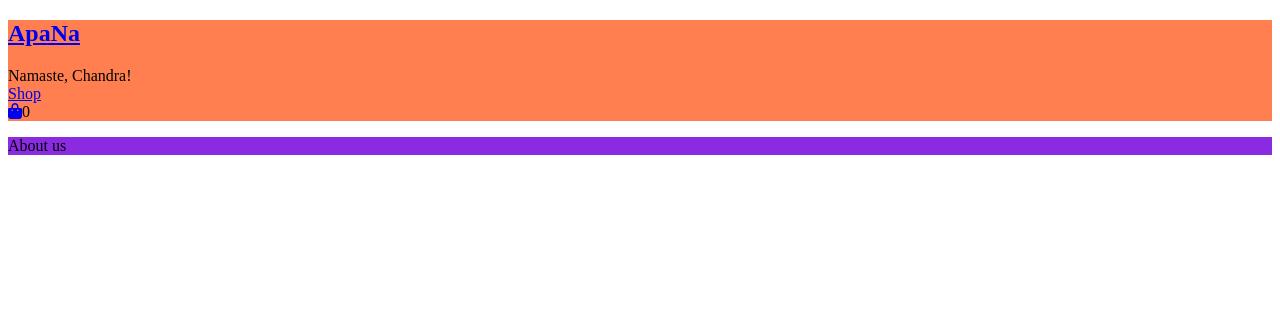
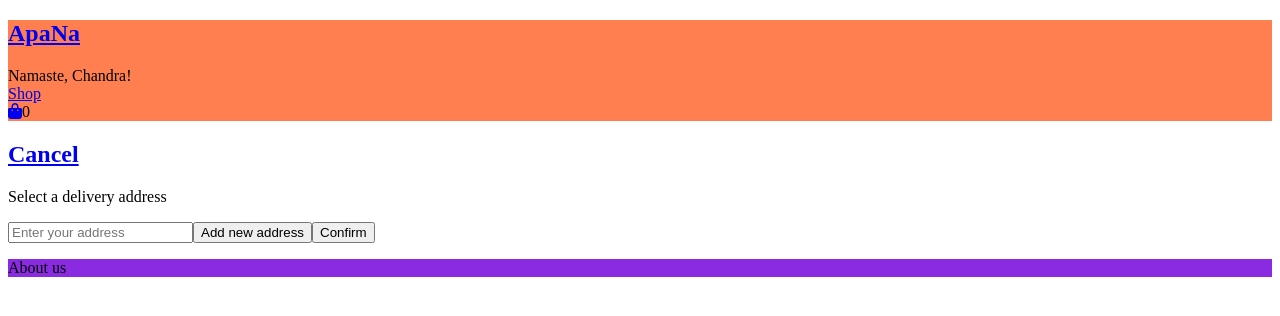
Before and after one commit to CodeSurfer3022/Shopping-cart, a React (Create React App) app: page /buy in a window 1280 px wide. Shown: the top 316 px of the page. Built offline with nearby package versions, Linux system fonts and the light colour scheme.

Commit message:
Add functionality to select address or cancel in buy page

```diff
--- a/src/App.js
+++ b/src/App.js
@@ -8,7 +8,7 @@ import Footer from "./Components/additional components/Footer";
 import Home from "./Components/main components/Home";
 import Shop from "./Components/main components/Shop";
 import Cart from "./Components/main components/Cart";
-// import Buy from "./Components/main components/Buy";
+import Buy from "./Components/main components/Buy";
 
 function App() {
   const [cartItems, setCartItems] = useState([]);
@@ -59,9 +59,12 @@ function App() {
             updateCart={updateCart}
           />
         </Route>
-        {/*  <Route path="/buy">*/}
-        {/*    <Buy cartItems={cartItems} clearCart={clearCart}/>*/}
-        {/*  </Route>*/}
+        <Route path="/buy">
+          <Buy
+            cartItems={cartItems}
+            clearCart={clearCart}
+          />
+        </Route>
       </Switch>
       <Footer/>
     </Router>
--- a/src/Components/main components/Buy.js
+++ b/src/Components/main components/Buy.js
@@ -1,30 +1,35 @@
-import React from "react";
-import BuyItemCard from "../render components/BuyItemCard";
+import React, {useRef, useState} from "react";
+import {Link} from "react-router-dom";
+import AddressCard from "../render components/AddressCard";
 
 function Buy(props) {
-    const {cartItems} = props;
+  const [addresses, setAddress] = useState([]);
+  const addressFormRef = useRef();
 
-    const buyItemCards = cartItems.map(cartItem => <BuyItemCard
-        key={cartItem.id}
-        values={cartItem}
-    />);
+  const addressCards = addresses.map((address, index) =>
+    <AddressCard key={index} address={address}/>)
 
   const handleSubmit = (event) => {
     event.preventDefault();
-        props.clearCart();
+    const address = addressFormRef.current.address.value;
+    setAddress((prevAddress) => {
+      return [...prevAddress, address];
+    });
+    // props.clearCart();
   }
 
-    const total = cartItems.reduce((acc, cur) => acc + (cur.quantity * cur.price), 0)
-    return(
+  return (
     <div>
-            <h2>Under construction</h2>
-            {buyItemCards}
-            <p>Total is {total}</p>
-            <form onSubmit={handleSubmit}>
+      <Link to="/cart">
+        <h2>Cancel</h2>
+      </Link>
+      <form onSubmit={handleSubmit} name="addressForm" ref={addressFormRef}>
+        <p>Select a delivery address</p>
+        {addressCards}
         <label>
-                    Address
-                    <input/>
+          <input name="address" placeholder="Enter your address"/>
         </label>
+        <button>Add new address</button>
         <button>Confirm</button>
       </form>
     </div>
--- /dev/null
+++ b/src/Components/render components/AddressCard.js
@@ -0,0 +1,11 @@
+import React from "react";
+
+function AddressCard(props) {
+  return(
+    <div>
+      <p>{props.address}</p>
+    </div>
+  )
+}
+
+export default AddressCard;
--- a/src/Components/render components/CartItemCard.js
+++ b/src/Components/render components/CartItemCard.js
@@ -12,7 +12,7 @@ function CartItemCard(props) {
         <div className="cart-card">
             <p>{props.values.name}</p>
             <p>{props.values.price}</p>
-            <div>r
+            <div>
                 <button onClick={() => props.updateCart(itemIndex, '-')}>-</button>
                 <p>{cartItem.quantity}</p>
                 <button onClick={() => props.updateCart(itemIndex, '+')}>+</button>
```
Also changed, not shown: src/Components/render components/BuyItemCard.js (deleted, +0 -15 lines). Lines whose indentation alone changed are shown as unchanged.
